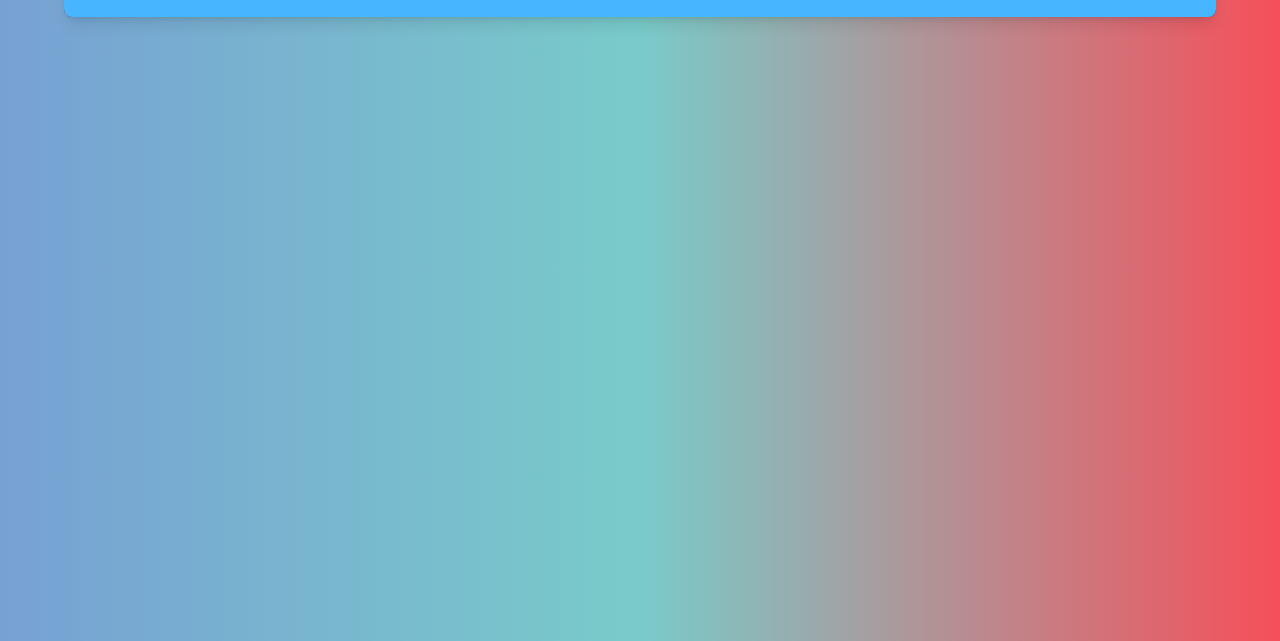
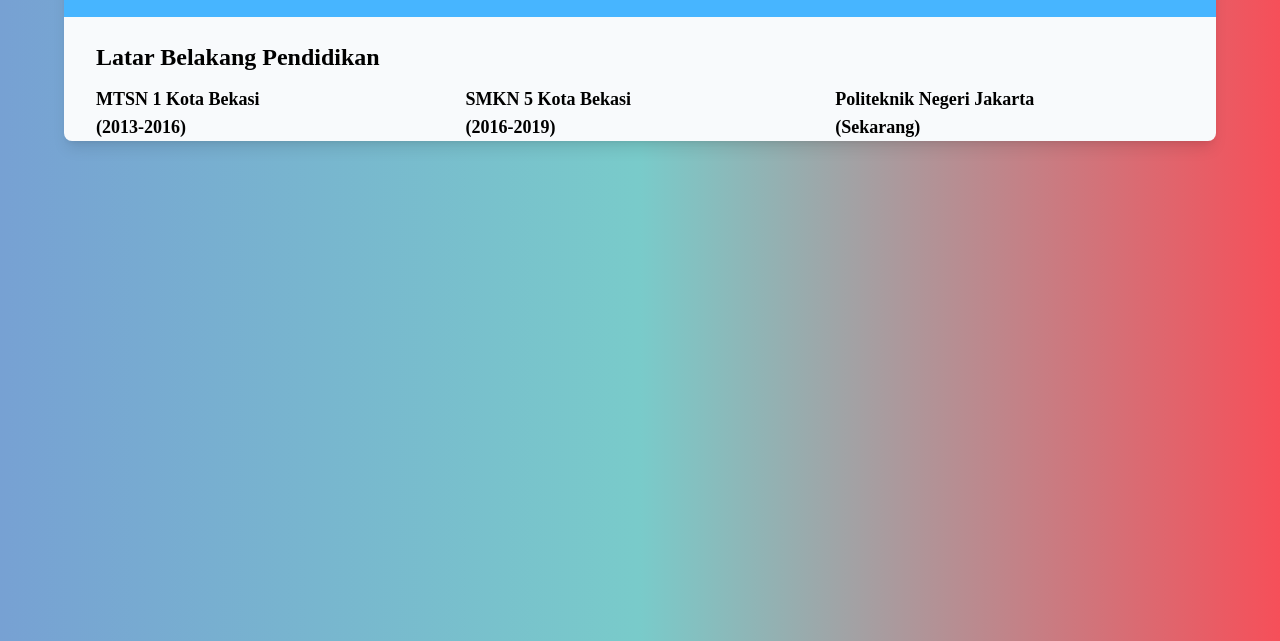
Before and after one commit to MeDopamine/ramadhan_wahyu-final_project, a plain HTML site: page index.html in a window 1280 px wide. Shown: the part 159-800 px from the top of the page. Drawn offline with nearby package versions, Linux system fonts and the light colour scheme.

Commit message:
membuat section latar belakang pendidikan

```diff
--- a/index.html
+++ b/index.html
@@ -8,13 +8,38 @@
     <title>Document</title>
 </head>
 <body class="font-[Montserrat] bg-gradient-to-r from-[#77A1D3] via-[#79CBCA] to-[#f64f59]">
-    <div class=" flex flex-col w-[90%] bg-red-800 rounded-lg h-auto shadow-lg my-9 m-auto overflow-hidden">
+    <div class=" flex flex-col w-[90%] rounded-lg h-auto shadow-lg my-9 m-auto overflow-hidden">
         <section class="bg-[#47B5FF] w-full" >
             <h1 class=" text-slate-100 pl-5 pt-5 mt-5 mb-1 ml-3 lg:text-5xl md:text-4xl sm:text-2xl text-lg font-bold">Hallo, Saya Ramadhan Wahyu Sahputra!</h1>
             <p class=" text-slate-100 font-semibold ml-3 pl-5 italic text-[10px] sm:text-xs md:text-sm lg:text-lg mx-auto mt-1 mb-5">
                 "Saya memiliki tekad kuat dan pantangmenyerah"
             </p>
         </section>
+
+        <section class="bg-slate-50 w-full">
+
+            <h1 class="  pl-5 pt-3 my-3 ml-3 md:text-2xl sm:text-xl font-bold">Latar Belakang Pendidikan</h1>
+
+                <div class=" flex md:flex-row flex-col flex-wrap gap-3 justify-start text-sm sm:text-base md:text-lg ">
+
+                    <div class="md:w-[30%] ml-3 pl-5 ">
+                        <h2 class="font-bold">MTSN 1 Kota Bekasi</h2>
+                        <p class="font-semibold">(2013-2016)</p>
+                    </div>
+
+                    <div class="md:w-[30%] ml-3 pl-5 ">
+                        <h2 class="font-bold">SMKN 5 Kota Bekasi</h2>
+                        <p class="font-semibold">(2016-2019)</p>
+                    </div>
+
+                    <div class="md:w-[30%] ml-3 pl-5 ">
+                        <h2 class="font-bold">Politeknik Negeri Jakarta</h2>
+                        <p class="font-semibold">(Sekarang)</p>
+                    </div>
+
+                </div>
+
+        </section>
     </div>
 </body>
 </html>
```
